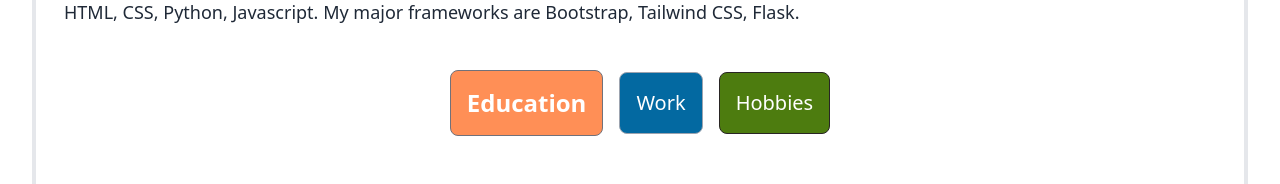
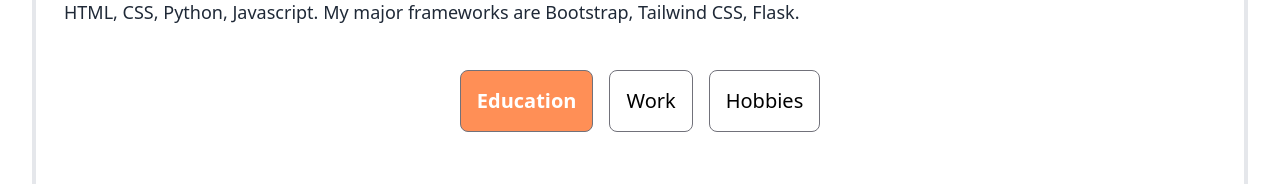
Before and after one commit to americallison/americportfolio_react, a React (Create React App) app: page / in a window 1280 px wide. Shown: the part 465-649 px from the top of the page. Built offline with nearby package versions, Linux system fonts and the light colour scheme.

Commit message:
another update

```diff
--- a/src/components/PersonalDetails.js
+++ b/src/components/PersonalDetails.js
@@ -1,7 +1,14 @@
-import React from 'react'
+import React, {useState} from 'react';
+
 
 
 export default function PersonalDetails() {
+
+const [isActive, setIsActive] = useState({
+  active: true,
+  name: "education"
+})
+
   return (
 <div className="py-6">
 <main>
@@ -25,14 +32,14 @@ export default function PersonalDetails() {
 
         <div className="p-6 max-w-full mx-auto">
             <ul className="flex justify-center items-center gap-4">
-            <li className="bg-[#FF8F56] rounded-lg p-4 border border-zinc-500">
-                <a href="" id="education" className="font-roboto font-bold text-2xl text-white">Education</a>
+            <li className={`border border-zinc-500 rounded-lg p-4  ${isActive.active && isActive.name === "education" && 'bg-[#FF8F56]'}`}>
+               <a href="" id="education" className="font-roboto font-bold text-xl text-white">Education</a>
               </li>
-              <li className="bg-sky-700 rounded-lg border border-gray-400 p-4">
-                <a href="" id="work" className="font-roboto text-xl text-white">Work</a>
+              <li className={`border border-zinc-500 rounded-lg p-4  ${isActive.active && isActive.name === "work" && 'bg-[#FF8F56]'}`}>
+                <a href="" id="work" className="font-roboto text-xl">Work</a>
               </li>
-              <li className="bg-lime-700 rounded-lg p-4 border border-stone-800">
-                <a href="" id="hobbies" className="font-roboto text-xl text-white">Hobbies</a>
+              <li className={`border border-zinc-500 rounded-lg p-4  ${isActive.active && isActive.name === "hobbies" && 'bg-[#FF8F56]'}`}>
+                <a href="" id="hobbies" className="font-roboto text-xl">Hobbies</a>
               </li>
             </ul>
         </div>
@@ -42,5 +49,6 @@ export default function PersonalDetails() {
     </div>
     </main>
     </div>
+
   )
     }
```
